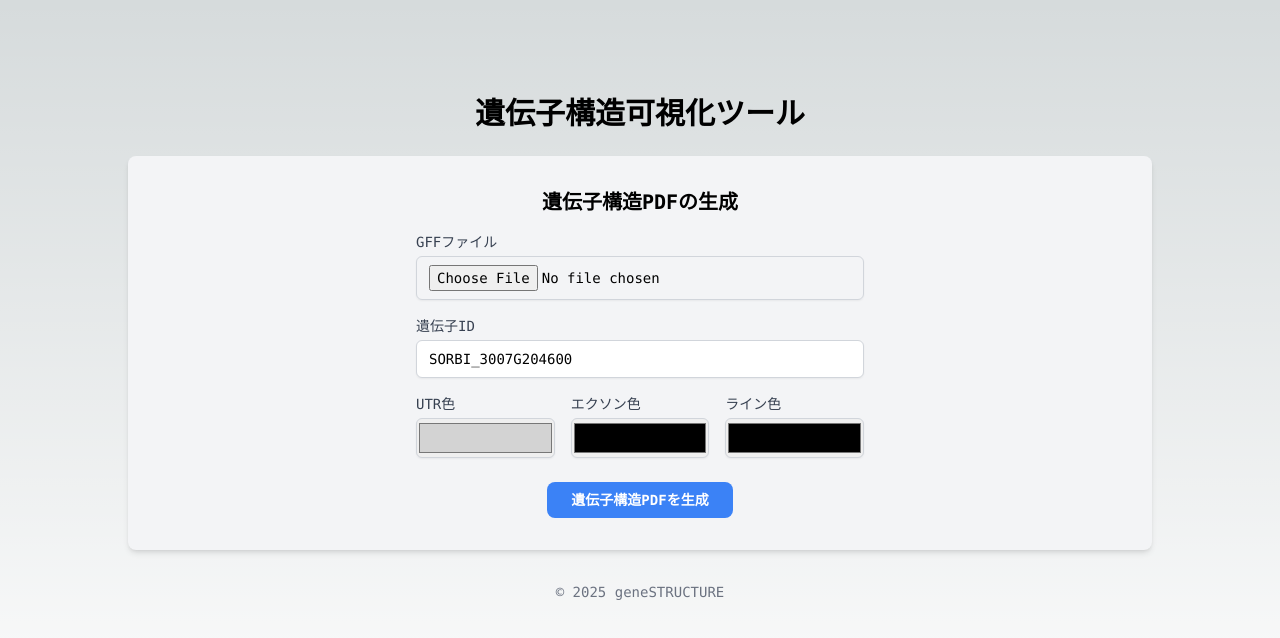
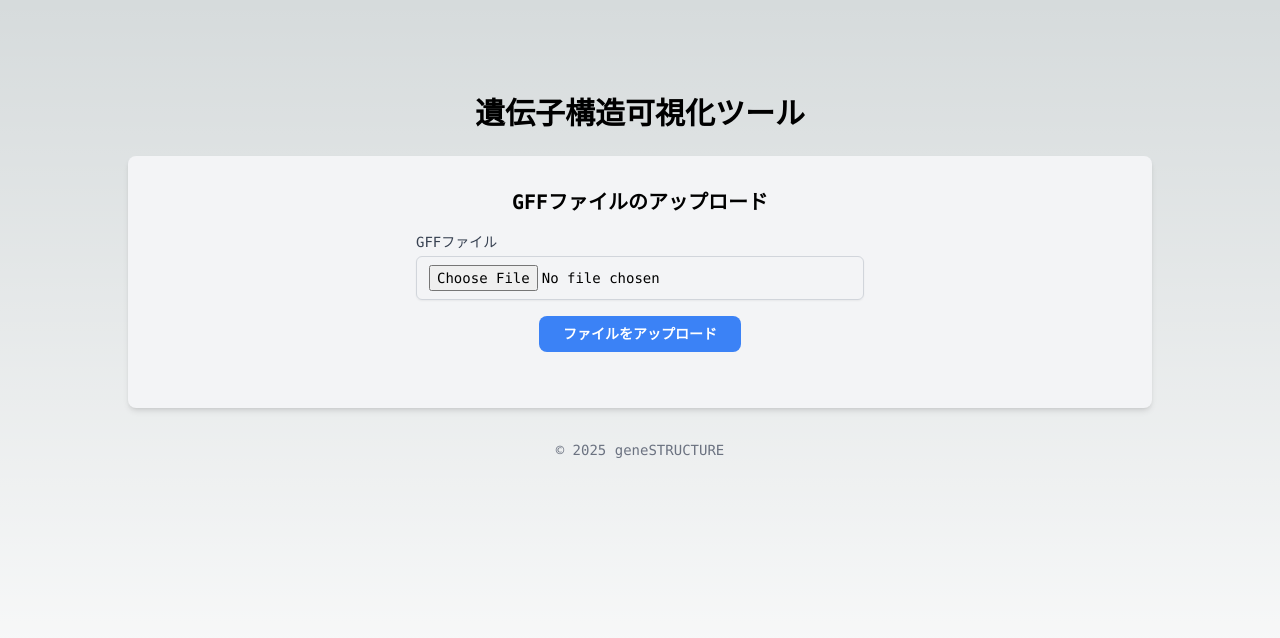
Before and after one commit to bvv-1/gene-structure, a Next.js app: page / in a window 1280 px wide. Shown: the top 638 px of the page. Built offline with nearby package versions, Linux system fonts and the light colour scheme.

Commit message:
feat: @vercel/blob

```diff
--- /dev/null
+++ b/app/api/upload-gff/route.ts
@@ -0,0 +1,45 @@
+import { handleUpload, type HandleUploadBody } from '@vercel/blob/client';
+import { NextResponse } from 'next/server';
+
+export async function POST(request: Request): Promise<NextResponse> {
+  const body = (await request.json()) as HandleUploadBody;
+
+  try {
+    const jsonResponse = await handleUpload({
+      body,
+      request,
+      onBeforeGenerateToken: async (pathname) => {
+        // トークン生成前の認証/認可処理
+        // 実際のアプリでは、ここでユーザー認証を行うべきです
+
+        return {
+          allowedContentTypes: ['application/gff3', 'text/plain'],
+          tokenPayload: JSON.stringify({
+            // オプション：アップロード完了時にサーバーに送信される情報
+          }),
+        };
+      },
+      onUploadCompleted: async ({ blob, tokenPayload }) => {
+        // アップロード完了時の処理
+        // ローカル環境ではこの処理は実行されないため、
+        // ngrokなどのトンネリングサービスを使用してテストすることをお勧めします
+
+        console.log('GFFファイルのアップロードが完了しました', blob);
+
+        try {
+          // アップロード完了後の処理をここに記述
+          // 例：データベースの更新など
+        } catch (error) {
+          throw new Error('アップロード後の処理に失敗しました');
+        }
+      },
+    });
+
+    return NextResponse.json(jsonResponse);
+  } catch (error) {
+    return NextResponse.json(
+      { error: (error as Error).message },
+      { status: 400 },
+    );
+  }
+}
--- a/app/page.tsx
+++ b/app/page.tsx
@@ -1,14 +1,22 @@
 'use client'
 
 import { useState, useRef } from "react";
+import { upload } from '@vercel/blob/client';
+import { PutBlobResult } from '@vercel/blob';
+
+// UIの状態を表す型
+type UIState = 'upload' | 'generate';
 
 export default function Home() {
+  // UIの状態管理用state
+  const [uiState, setUiState] = useState<UIState>('upload');
   const [isLoading, setIsLoading] = useState(false);
   const [geneId, setGeneId] = useState("SORBI_3007G204600");
   const [utrColor, setUtrColor] = useState("#d3d3d3");
   const [exonColor, setExonColor] = useState("#000000");
   const [lineColor, setLineColor] = useState("#000000");
   const [selectedFile, setSelectedFile] = useState<File | null>(null);
+  const [blob, setBlob] = useState<PutBlobResult | null>(null);
   const fileInputRef = useRef<HTMLInputElement>(null);
 
   const handleFileChange = (e: React.ChangeEvent<HTMLInputElement>) => {
@@ -17,7 +25,8 @@ export default function Home() {
     }
   };
 
-  const handleGeneratePDF = async () => {
+  // ファイルアップロード用の関数
+  const handleFileUpload = async () => {
     if (!selectedFile) {
       alert('GFFファイルを選択してください');
       return;
@@ -26,27 +35,56 @@ export default function Home() {
     try {
       setIsLoading(true);
 
-      // FormDataを作成
-      const formData = new FormData();
+      const now = new Date();
+      const year = now.getFullYear();
+      const month = String(now.getMonth() + 1).padStart(2, '0');
+      const day = String(now.getDate()).padStart(2, '0');
+      const formattedDate = `${year}-${month}-${day}`;
+      const uuid = crypto.randomUUID();
 
-      // ファイルを追加
-      formData.append('gff_file', selectedFile);
+      // Vercel Blobにファイルをアップロード
+      const uploadedBlob = await upload(`gff_files/${formattedDate}/${uuid}`, selectedFile, {
+        access: 'public',
+        handleUploadUrl: '/api/upload-gff',
+      });
 
-      // その他のパラメータをJSONとして追加
-      const requestData = {
+      setBlob(uploadedBlob);
+      // アップロード完了後、UI状態を生成画面に変更
+      setUiState('generate');
+      alert('ファイルのアップロードが完了しました。次にPDF生成の設定を行ってください。');
+    } catch (error) {
+      console.error('Error uploading file:', error);
+      alert('ファイルのアップロード中にエラーが発生しました。');
+    } finally {
+      setIsLoading(false);
+    }
+  };
+
+  // PDF生成用の関数
+  const handleGeneratePDF = async () => {
+    if (!blob) {
+      alert('まずファイルをアップロードしてください');
+      setUiState('upload');
+      return;
+    }
+
+    try {
+      setIsLoading(true);
+
+      // APIエンドポイントを呼び出す
+      const response = await fetch('/api/py/generate-gene-structure', {
+        method: 'POST',
+        headers: {
+          'Content-Type': 'application/json',
+        },
+        body: JSON.stringify({
           gene_id: geneId,
           mode: "basic",
           utr_color: utrColor,
           exon_color: exonColor,
           line_color: lineColor,
-      };
-
-      formData.append('request', JSON.stringify(requestData));
-
-      // APIエンドポイントを呼び出す
-      const response = await fetch('/api/py/generate-gene-structure', {
-        method: 'POST',
-        body: formData,
+          gff_file_url: blob.url,
+        }),
       });
 
       if (!response.ok) {
@@ -54,10 +92,10 @@ export default function Home() {
       }
 
       // レスポンスをBlobとして取得
-      const blob = await response.blob();
+      const pdfBlob = await response.blob();
 
       // Blobをダウンロード可能なURLに変換
-      const url = window.URL.createObjectURL(blob);
+      const url = window.URL.createObjectURL(pdfBlob);
 
       // リンク要素を作成してクリック（ダウンロード開始）
       const a = document.createElement('a');
@@ -70,11 +108,21 @@ export default function Home() {
       window.URL.revokeObjectURL(url);
       document.body.removeChild(a);
     } catch (error) {
-      console.error('Error calling API:', error);
-      alert('APIの呼び出し中にエラーが発生しました。');
+      console.error('Error generating PDF:', error);
+      alert('PDF生成中にエラーが発生しました。');
     } finally {
       setIsLoading(false);
     }
+  };
+
+  // アップロード画面に戻る関数
+  const handleResetUpload = () => {
+    setBlob(null);
+    setSelectedFile(null);
+    if (fileInputRef.current) {
+      fileInputRef.current.value = '';
+    }
+    setUiState('upload');
   };
 
   return (
@@ -83,8 +131,11 @@ export default function Home() {
         <h1 className="text-3xl font-bold mb-6 text-center">遺伝子構造可視化ツール</h1>
 
         <div className="flex flex-col items-center justify-center p-8 bg-gray-100 dark:bg-gray-800 rounded-lg shadow-md">
-          <h2 className="text-xl font-semibold mb-4">遺伝子構造PDFの生成</h2>
+          <h2 className="text-xl font-semibold mb-4">
+            {uiState === 'upload' ? 'GFFファイルのアップロード' : '遺伝子構造PDFの生成'}
+          </h2>
 
+          {uiState === 'upload' && (
             <div className="w-full max-w-md space-y-4 mb-6">
               <div>
                 <label className="block text-sm font-medium text-gray-700 dark:text-gray-300 mb-1">
@@ -104,6 +155,20 @@ export default function Home() {
                 )}
               </div>
 
+              <div className="flex justify-center mt-4">
+                <button
+                  className={`bg-blue-500 hover:bg-blue-700 text-white font-bold py-2 px-6 rounded-lg transition duration-300 ${isLoading ? 'opacity-50 cursor-not-allowed' : ''}`}
+                  onClick={handleFileUpload}
+                  disabled={isLoading || !selectedFile}
+                >
+                  {isLoading ? '処理中...' : 'ファイルをアップロード'}
+                </button>
+              </div>
+            </div>
+          )}
+
+          {uiState === 'generate' && (
+            <div className="w-full max-w-md space-y-4 mb-6">
               <div>
                 <label className="block text-sm font-medium text-gray-700 dark:text-gray-300 mb-1">
                   遺伝子ID
@@ -153,15 +218,32 @@ export default function Home() {
                   />
                 </div>
               </div>
-          </div>
+
+              <div className="flex space-x-4 mt-4 justify-center">
+                <button
+                  className="bg-gray-500 hover:bg-gray-700 text-white font-bold py-2 px-6 rounded-lg transition duration-300"
+                  onClick={handleResetUpload}
+                  disabled={isLoading}
+                >
+                  戻る
+                </button>
 
                 <button
-            className={`bg-blue-500 hover:bg-blue-700 text-white font-bold py-2 px-6 rounded-lg transition duration-300 ${isLoading ? 'opacity-50 cursor-not-allowed' : ''}`}
+                  className={`bg-green-500 hover:bg-green-700 text-white font-bold py-2 px-6 rounded-lg transition duration-300 ${isLoading ? 'opacity-50 cursor-not-allowed' : ''}`}
                   onClick={handleGeneratePDF}
                   disabled={isLoading}
                 >
                   {isLoading ? '処理中...' : '遺伝子構造PDFを生成'}
                 </button>
+              </div>
+
+              {blob && (
+                <div className="mt-2 text-sm text-gray-600 text-center">
+                  <p>アップロードされたファイル: {blob.url.split('/').pop()}</p>
+                </div>
+              )}
+            </div>
+          )}
         </div>
 
         <div className="mt-8 text-sm text-gray-500 dark:text-gray-400 text-center">
--- a/package.json
+++ b/package.json
@@ -14,6 +14,7 @@
     "@types/node": "22.5.5",
     "@types/react": "18.3.8",
     "@types/react-dom": "18.3.0",
+    "@vercel/blob": "^0.27.3",
     "autoprefixer": "10.4.20",
     "concurrently": "^9.0.1",
     "eslint": "8.41.0",
```
Also changed, not shown: 2 other files (tests, documents, lock files or other folders). Lines whose indentation alone changed are shown as unchanged.
